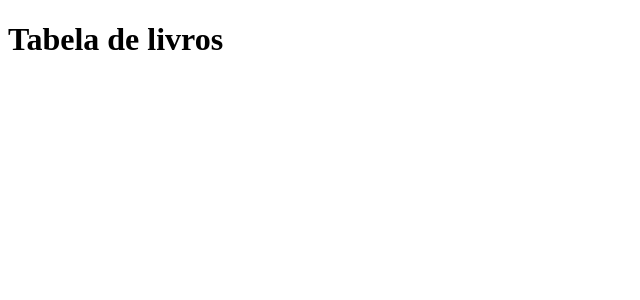
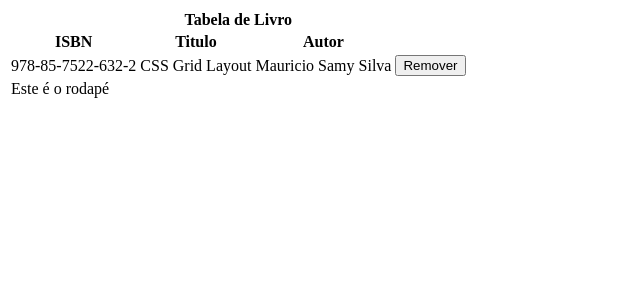
Before and after one commit to wemersonnino/tabela-livros, a React (Create React App) app: page / in a window 1280 px wide. Shown: the top 300 px of the page, without its empty margins (0-640 px from the left). Built offline with nearby package versions, Linux system fonts and the light colour scheme.

Commit message:
construção dos elementos da tabela

```diff
--- a/src/App.js
+++ b/src/App.js
@@ -1,10 +1,15 @@
-import logo from './logo.svg';
+import React from "react";
+import TableHead from "./components/TableHead";
+import TableBody from "./components/TableBody";
+import TableFoot from "./components/TableFoot";
 
 function App() {
   return (
-    <div>
-      <h1>Tabela de livros</h1>
-    </div>
+      <table className="tabela">
+          <TableHead/>
+          <TableBody/>
+          <TableFoot/>
+      </table>
   );
 }
 
--- /dev/null
+++ b/src/components/TableBody.js
@@ -0,0 +1,16 @@
+import React from "react";
+
+const TableBody = () => (
+    <tbody>
+        <tr>
+            <td>978-85-7522-632-2</td>
+            <td>CSS Grid Layout</td>
+            <td>Mauricio Samy Silva</td>
+            <td>
+                <button className="botao remover">Remover</button>
+            </td>
+        </tr>
+    </tbody>
+);
+
+export default TableBody;
--- /dev/null
+++ b/src/components/TableFoot.js
@@ -0,0 +1,11 @@
+import React from "react";
+
+const TableFoot = () => (
+    <tfoot>
+        <tr>
+            <td colSpan="4">Este é o rodapé</td>
+        </tr>
+    </tfoot>
+);
+
+export default TableFoot;
--- /dev/null
+++ b/src/components/TableHead.js
@@ -0,0 +1,17 @@
+import React from "react";
+
+const TableHead = () => (
+    <thead>
+        <tr>
+            <th colSpan="4">Tabela de Livro</th>
+        </tr>
+        <tr>
+            <th>ISBN</th>
+            <th>Titulo</th>
+            <th>Autor</th>
+            <th></th>
+        </tr>
+    </thead>
+);
+
+export default TableHead;
```
